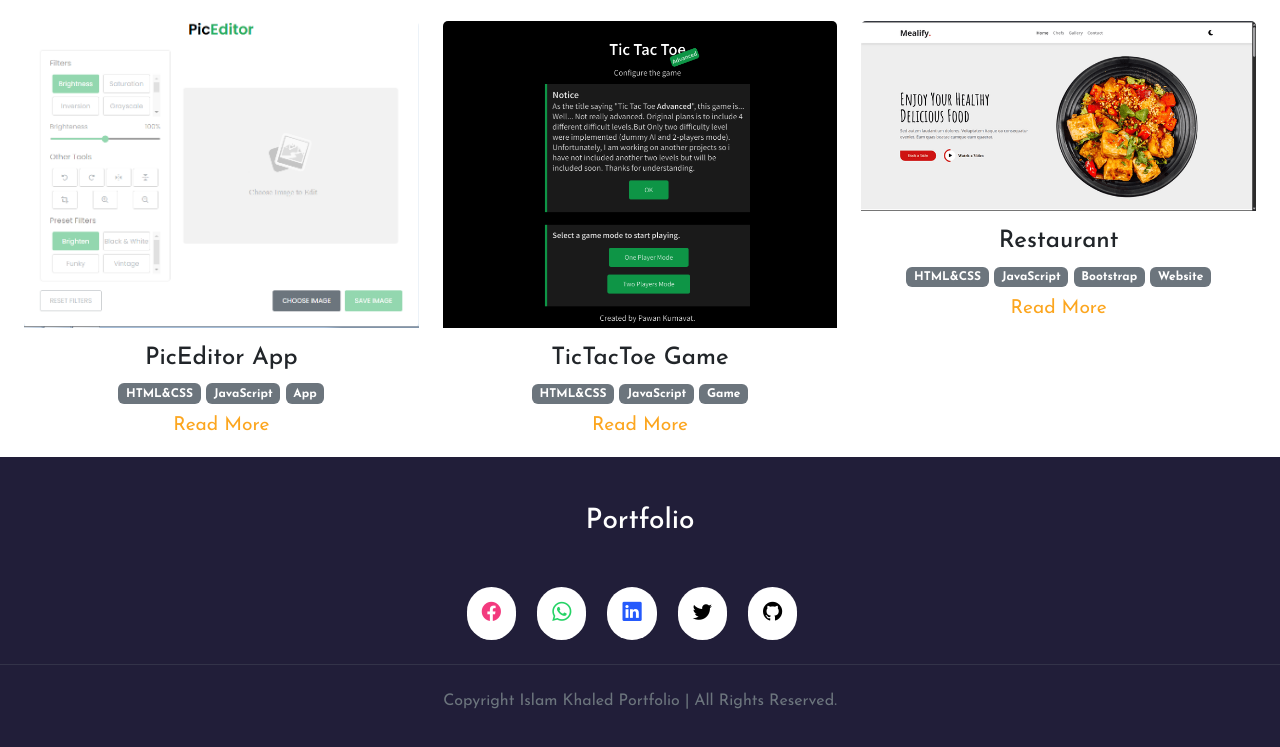
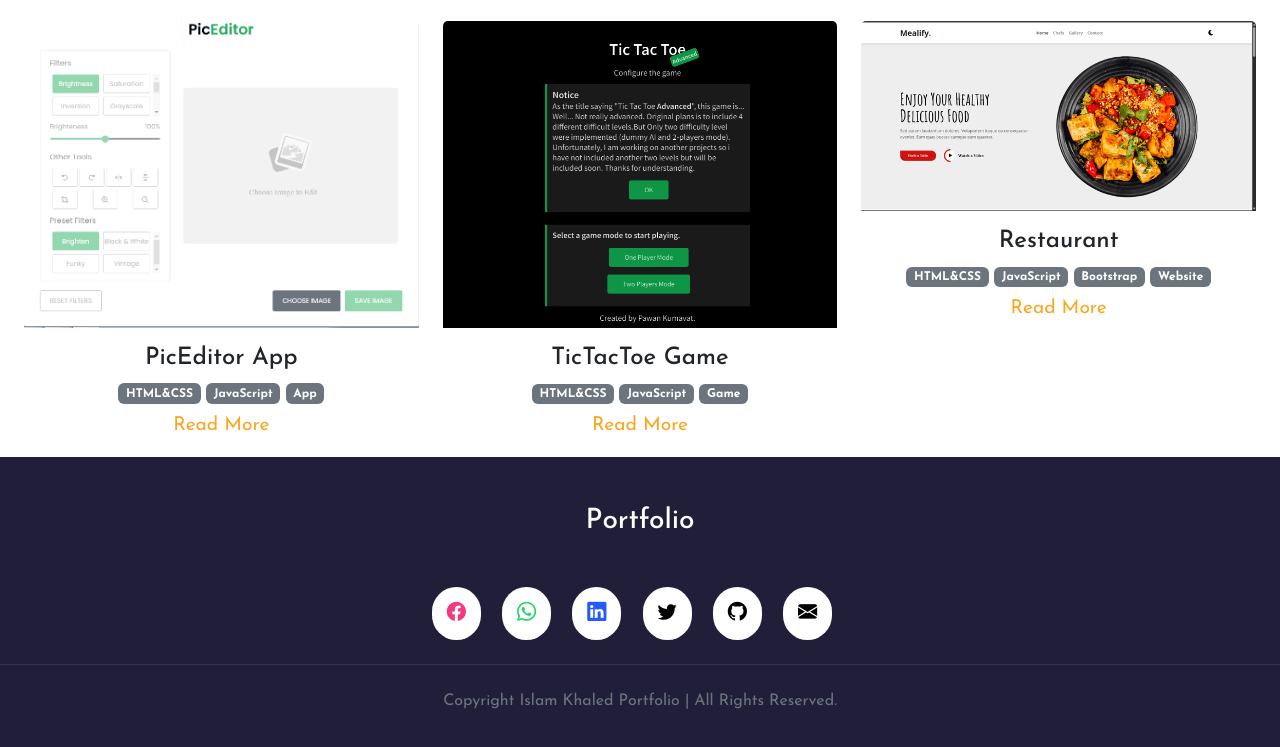
Before and after one commit to Beshoy-05/Islam_Portfolio, a plain HTML site: page index.html in a window 1280 px wide. Shown: the part 2412-3159 px from the top of the page. Drawn offline with nearby package versions, Linux system fonts and the light colour scheme.

Commit message:
Update index.html

```diff
--- a/index.html
+++ b/index.html
@@ -354,7 +354,7 @@
     <!-- portfolio section ends here -->
 
 
-<!-- footer section starts  -->
+    <!-- footer section starts  -->
     <footer class="text-center text-muted py-4">
       <h3 class="text-white pt-4" data-aos="fade-up">Portfolio</h3>
 
@@ -374,7 +374,9 @@
         <button href="" class="rounded-pill github">
           <i class="bi bi-github"></i>
         </button>
-
+        <button href="" class="rounded-pill email">
+          <i class="bi bi-envelope-fill"></i>
+        </button>
       </div>
       <hr class="text-muted my-4" />
 
```
